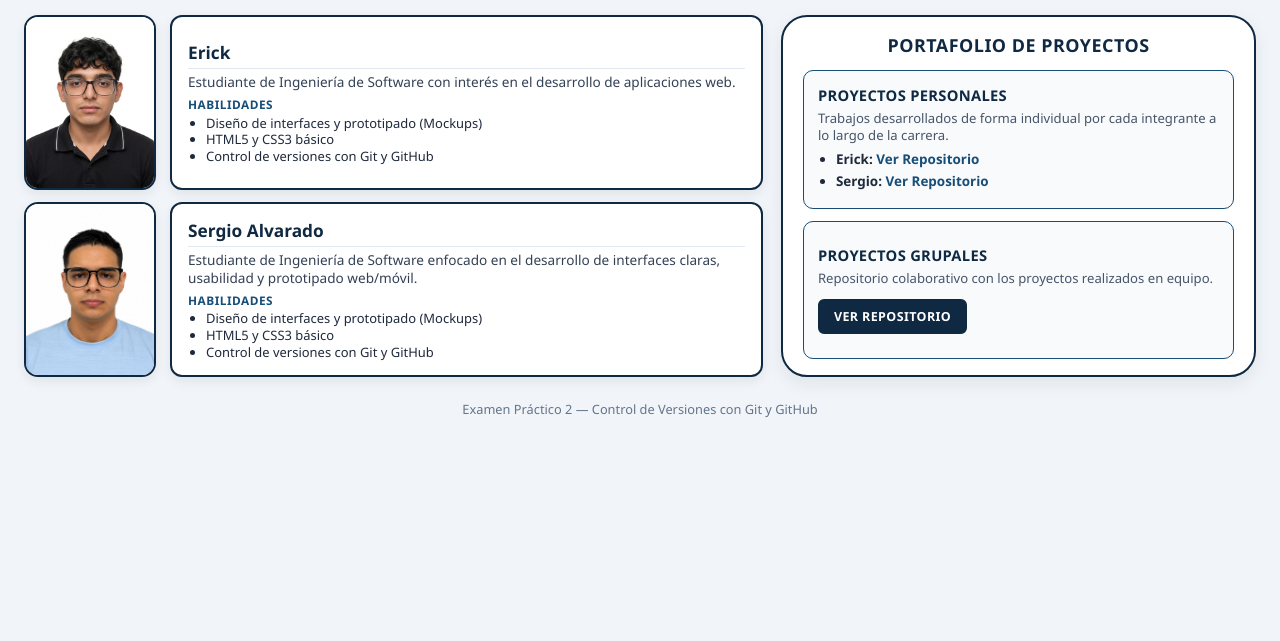
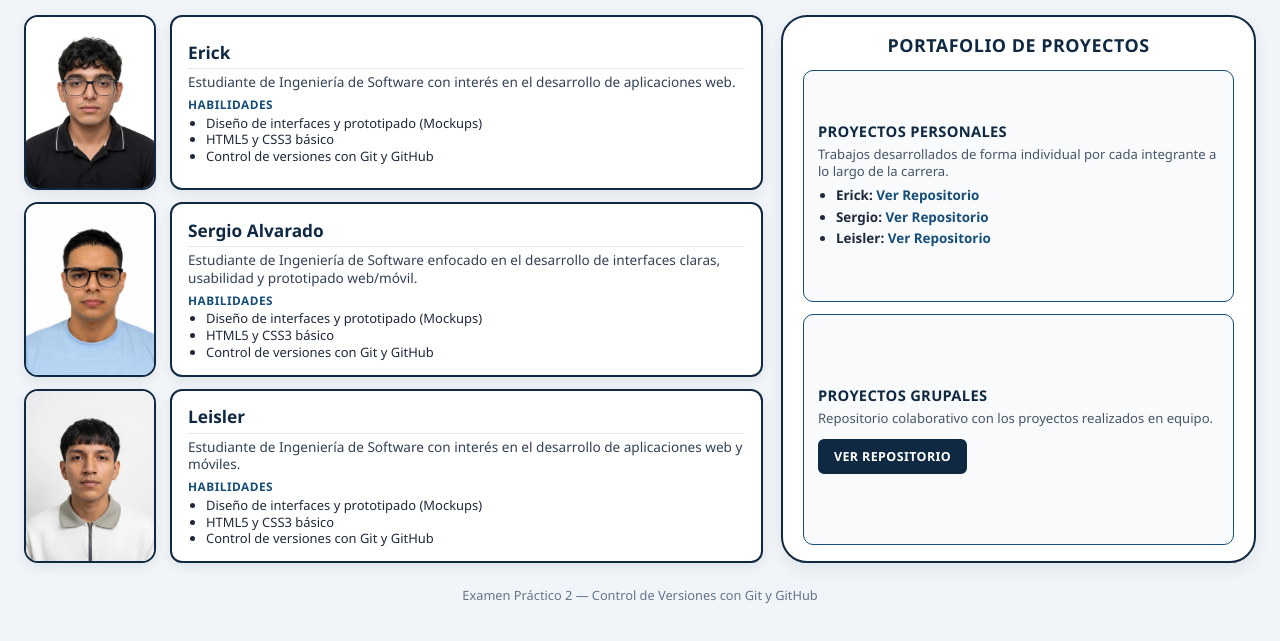
Before and after one commit to ErickPalm4/software-group, a plain HTML site: page index.html in a window 1280 px wide. Shown: the part 73-714 px from the top of the page. Drawn offline with Linux system fonts and the light colour scheme.

Commit message:
Add Leisler's profile and repository link

```diff
--- a/index.html
+++ b/index.html
@@ -51,8 +51,22 @@
         </div>
       </article>
 
-      <!-- ================= PENDIENTE: 3RA PERSONA (COMMIT DE LEISLER) ================= -->
-      <!-- Aquí irá la fila de Leisler cuando haga su commit -->
+      <!-- ================= FILA LEISLER ================= -->
+         <article class="fila-integrante" id="integrante-leisler">
+        <div class="caja-foto">
+          <img src="img/leisler.jpg" alt="Foto de Leisler" class="foto-integrante">
+        </div>
+        <div class="caja-info">
+          <h2>Leisler</h2>
+          <p>Estudiante de Ingeniería de Software con interés en el desarrollo de aplicaciones web y móviles.</p>
+          <h3>Habilidades</h3>
+          <ul>
+            <li>Diseño de interfaces y prototipado (Mockups)</li>
+            <li>HTML5 y CSS3 básico</li>
+            <li>Control de versiones con Git y GitHub</li>
+          </ul>
+        </div>
+      </article>
 
     </section>
 
@@ -66,7 +80,7 @@
         <ul>
           <li><strong>Erick:</strong> <a href="URL_DE_TU_REPOSITORIO" target="_blank" rel="noopener noreferrer">Ver Repositorio</a></li>
           <li><strong>Sergio:</strong> <a href="https://github.com/leonelalvaradop123-rgb/Proyectos-personales-soft" target="_blank" rel="noopener noreferrer">Ver Repositorio</a></li>
-          <!-- Pendiente enlace de la 3ra persona para su commit -->
+         <li><strong>Leisler:</strong> <a href="https://github.com/LeislerTenemaya/INTRODUCCION" target="_blank" rel="noopener noreferrer">Ver Repositorio</a></li>
         </ul>
       </div>
 
```
